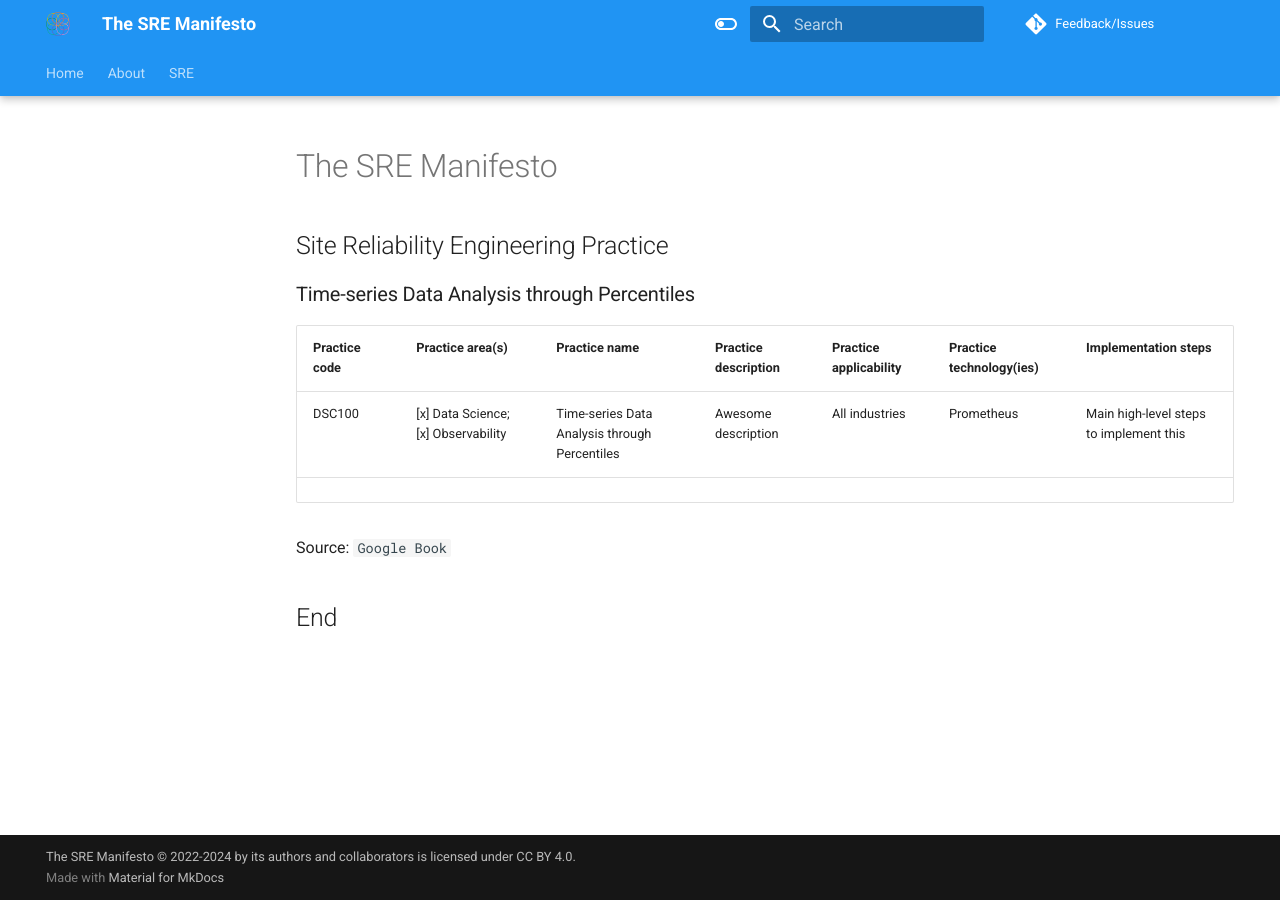
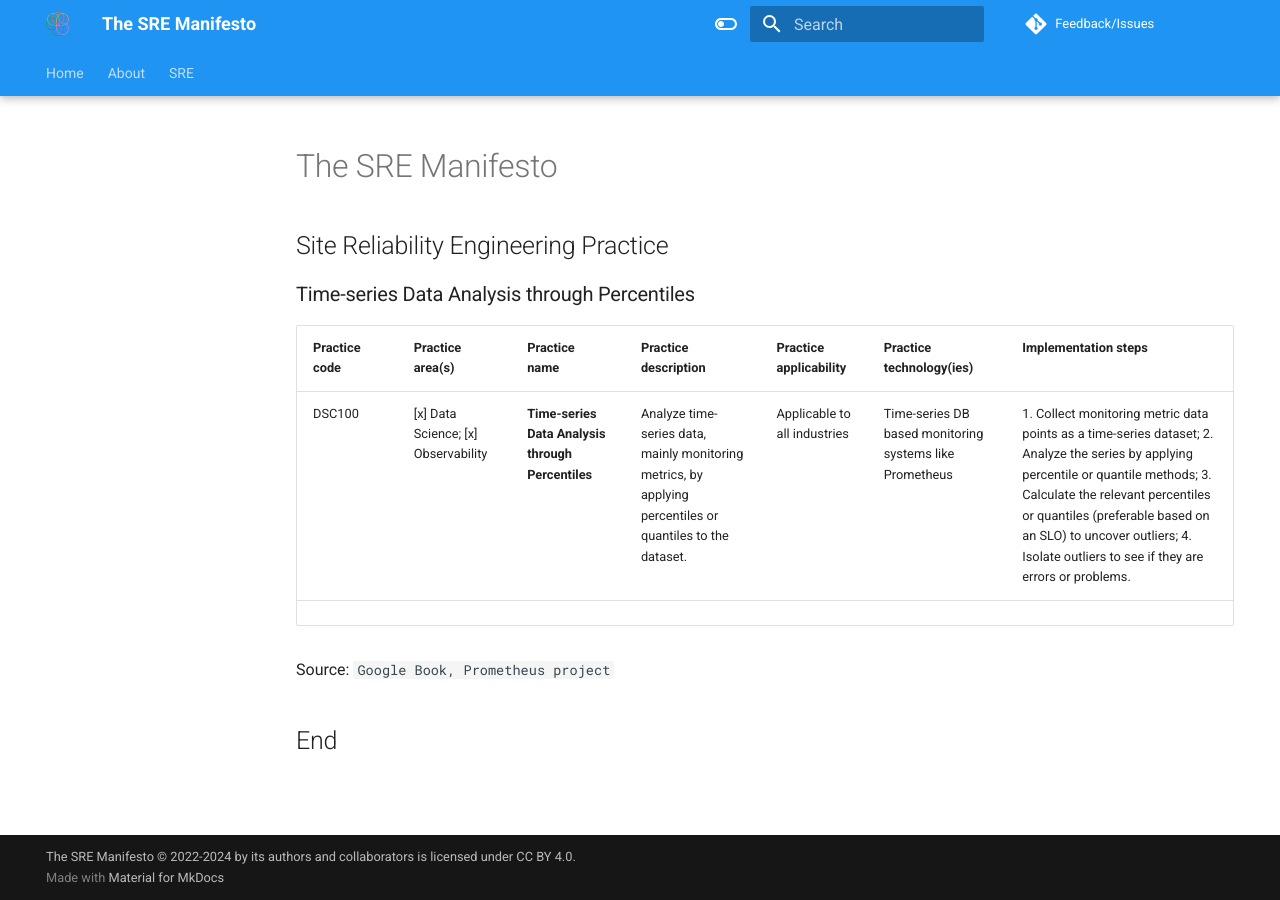
Before and after one commit to rod4n4m1/sre-manifesto, an MkDocs documentation site: the page built from docs/practices/dsc100.md, in a window 1280 px wide. Built offline with MkDocs 1.6.1 and Material for MkDocs 9.7.7, drawn with Linux system fonts in a browser that asks for light colours; comment, search, counter and statistics services are not loaded.

Commit message:
added practice dsc100 Signed-off-by: Rod Anami <rod.anami@kyndryl.com>

```diff
--- a/docs/practices/dsc100.md
+++ b/docs/practices/dsc100.md
@@ -6,9 +6,9 @@
 
 | **Practice code** | **Practice area(s)** | **Practice name** | **Practice description** | **Practice applicability** | **Practice technology(ies)** | **Implementation steps** |
 |:--------|:-----------------|:---------------------|:--------------------------------------------|:--------------------|:-------------------|:------------------------------|
-| DSC100 | [x] Data Science; [x] Observability | Time-series Data Analysis through Percentiles | Awesome description | All industries | Prometheus | Main high-level steps to implement this |
+| DSC100 | [x] Data Science; [x] Observability | **Time-series Data Analysis through Percentiles** | Analyze time-series data, mainly monitoring metrics, by applying percentiles or quantiles to the dataset. | Applicable to all industries | Time-series DB based monitoring systems like Prometheus | 1. Collect monitoring metric data points as a time-series dataset; 2. Analyze the series by applying percentile or quantile methods; 3. Calculate the relevant percentiles or quantiles (preferable based on an SLO) to uncover outliers; 4. Isolate outliers to see if they are errors or problems. |
 | | | | | | | |
 
-Source: `Google Book`
+Source: `Google Book, Prometheus project`
 
 ## End
```
Also changed, not shown: docs/practices/aut100.md (renamed from docs/practices/auto100.md, +1 -1 lines).
